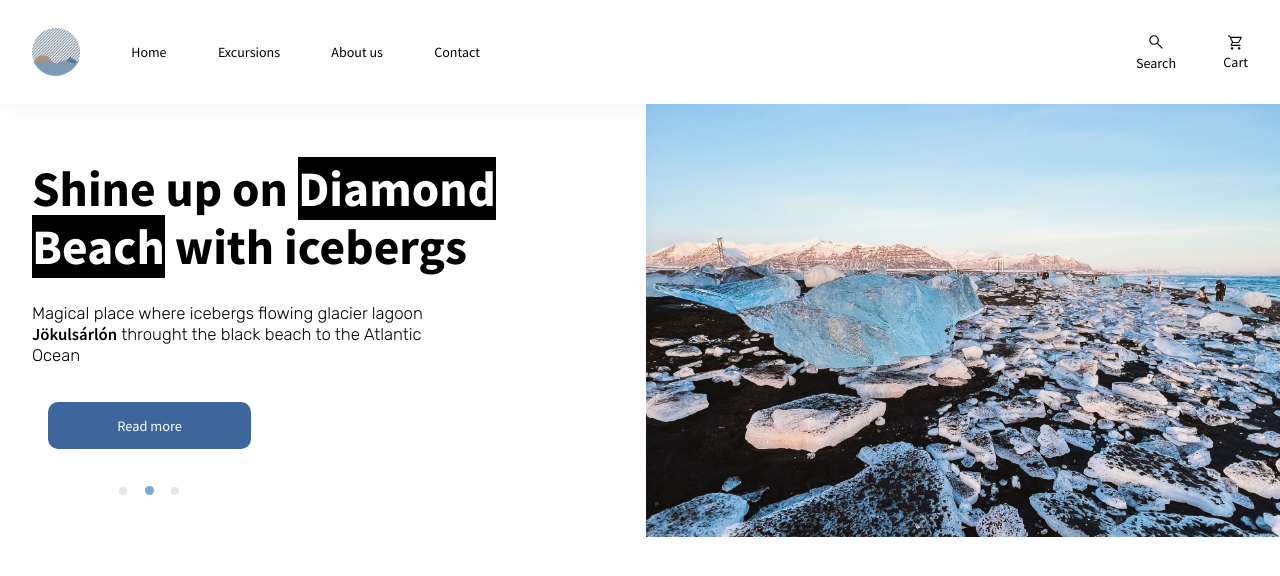
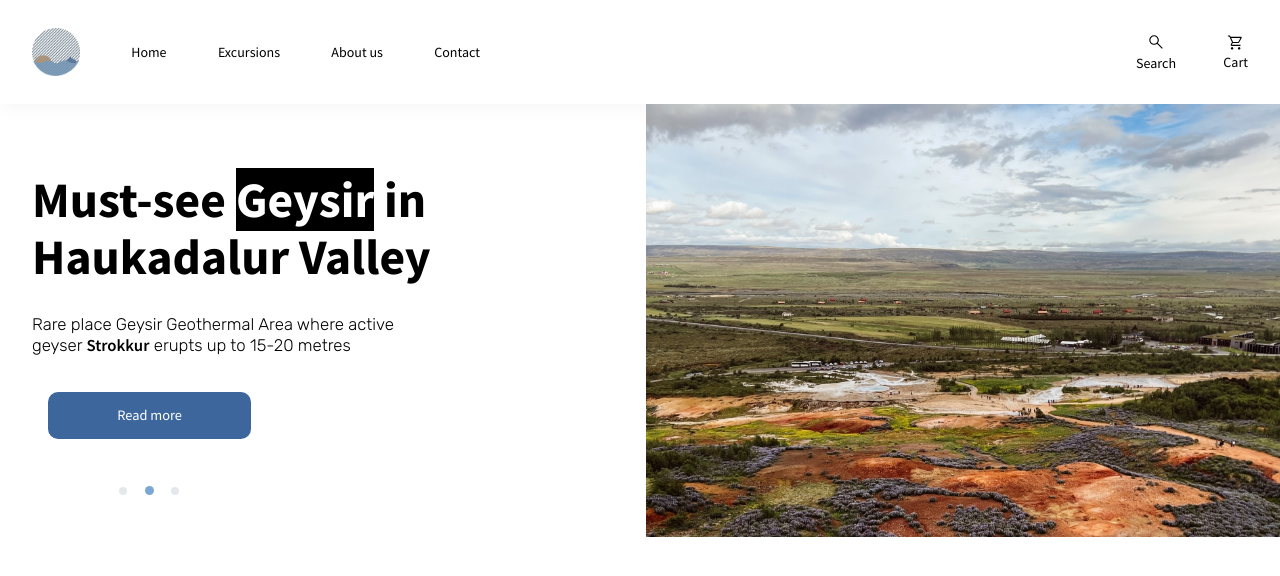
Before and after one commit to katarzynagodlewska/excursions, a Vue app: page / in a window 1280 px wide. Shown: the top 576 px of the page. Built offline with nearby package versions, Linux system fonts and the light colour scheme.

Commit message:
create slide item geysir component

```diff
--- /dev/null
+++ b/src/components/SlideItemGeysir.vue
@@ -0,0 +1,25 @@
+<template>
+  <section class="slide">
+    <div class="slide__content">
+      <h1 class="slide__title">
+        Must-see <span class="slide__title--black-background">Geysir</span> in Haukadalur Valley
+      </h1>
+      <p class="slide__description">
+        Rare place Geysir Geothermal Area where active geyser
+        <span class="slide__description--bold">Strokkur</span> erupts up to 15-20 metres
+      </p>
+      <button class="slide__button">Read more</button>
+    </div>
+    <img src="../assets/geysir.png" class="slide__img" />
+  </section>
+</template>
+
+<script>
+export default {
+  name: "SlideItemGeysir"
+}
+</script>
+
+<style lang="scss">
+@import '../styles/modules/slide.scss';
+</style>
--- a/src/components/SlideSection.vue
+++ b/src/components/SlideSection.vue
@@ -13,7 +13,7 @@
     :modules="modules"
   >
     <swiper-slide><SlideItem /></swiper-slide>
-    <swiper-slide><SlideItem /></swiper-slide>
+    <swiper-slide><SlideItemGeysir /></swiper-slide>
     <swiper-slide><SlideItem /></swiper-slide>
     <div class="pagination"></div>
   </swiper>
@@ -24,6 +24,7 @@ import { Swiper, SwiperSlide } from "swiper/vue";
 import { Autoplay, Pagination } from "swiper";
 
 import SlideItem from "./SlideItem.vue";
+import SlideItemGeysir from "./SlideItemGeysir.vue";
 
 import "swiper/css";
 import "swiper/css/pagination";
@@ -31,6 +32,7 @@ export default {
   name: "SlideSection",
   components: {
     SlideItem,
+    SlideItemGeysir,
     Swiper,
     SwiperSlide,
   },
```
